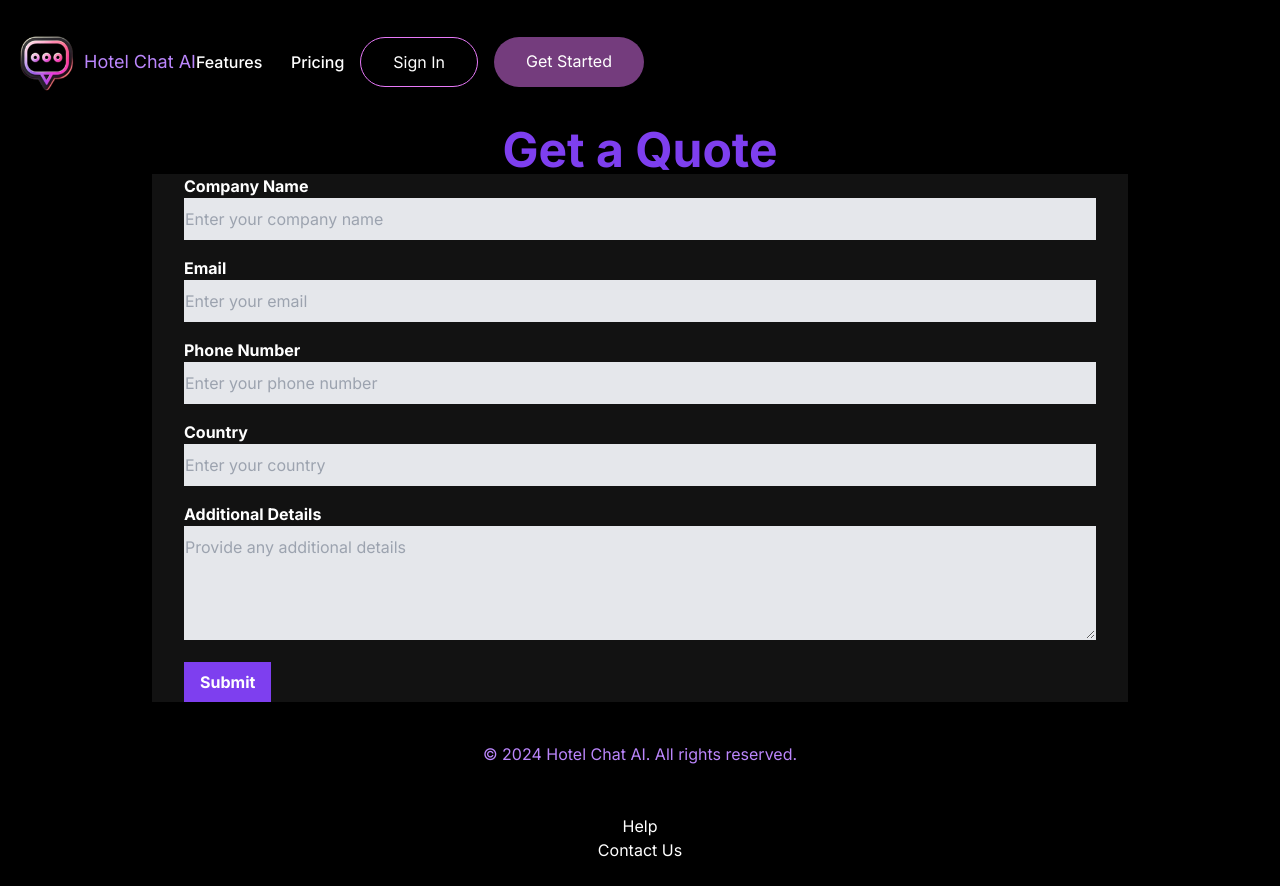
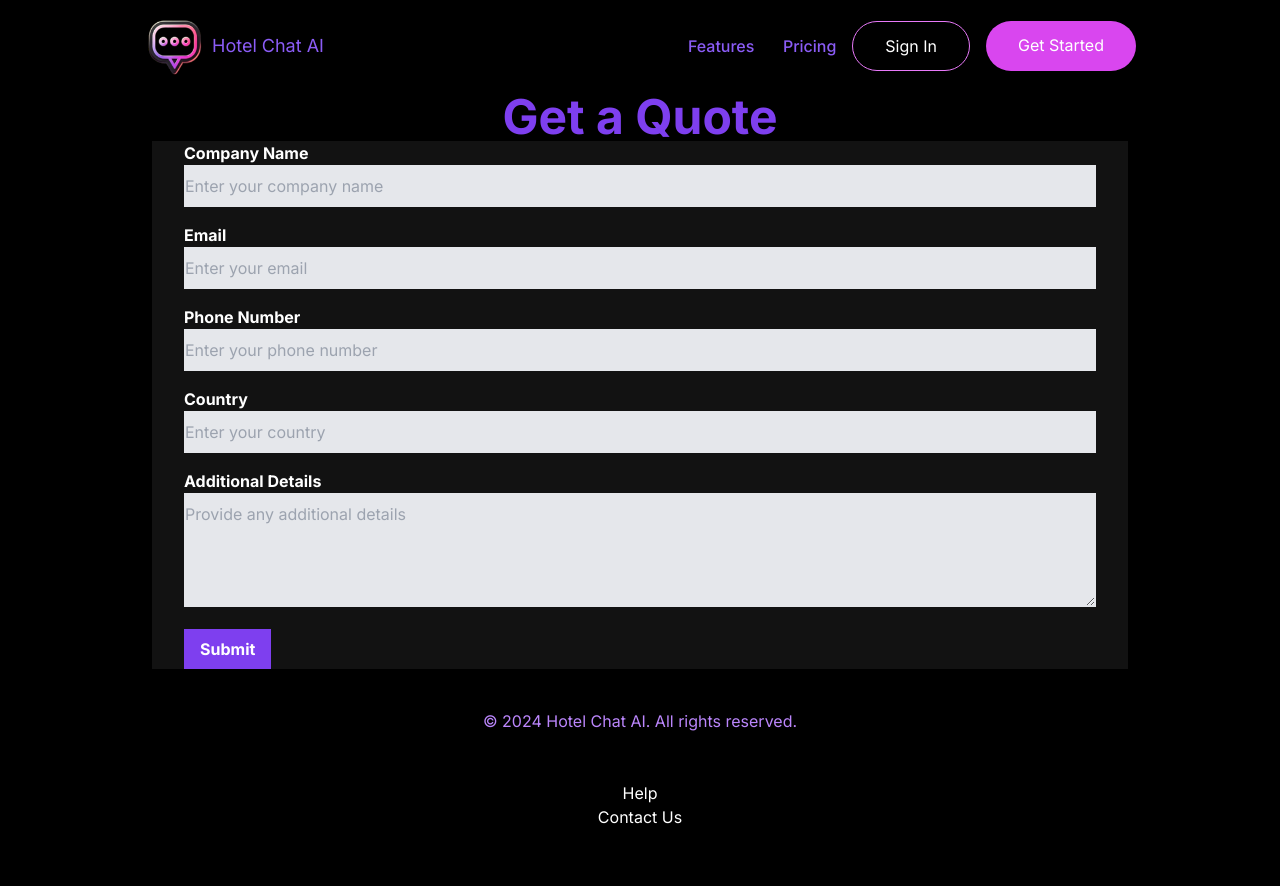
Before and after one commit to FWT-bs/website, a website: page quote.html in a window 1280 px wide. After the commit the page ends 853 px from the top, so only its background shows below. Drawn offline with Linux system fonts and the light colour scheme.

Commit message:
i forgot what i did

```diff
--- a/quote.html
+++ b/quote.html
@@ -59,27 +59,28 @@
 
     <!-- Header -->
     <header class="relative flex py-4 z-[99] items-center border-b border-black">
-        <header class="relative flex py-4 z-[99] items-center border-b border-black">
         <div class="h-full flex items-center mx-auto max-w-5xl w-full px-4">
             <div class="mr-auto flex items-center">
                 <a href="index.html" class="flex items-center" style="text-decoration: none;">
                     <img src="logo.png" alt="Logo" style="width: 60px; height: 60px;">
-                        <span class="text-lg text-purple ml-2">Hotel Chat AI</span>
+                    <span class="text-lg text-violet-500 ml-2">Hotel Chat AI</span>
                 </a>
             </div>
 
             <nav class="navbar-items md:flex md:flex-row space-x-6">
-                    <a href="#features" class="font-medium hover:underline">Features</a>
-                    <a href="pricing.html" class="font-medium hover:underline">Pricing</a>
+                <a href="#features" class="font-medium hover:underline text-violet-500">Features</a>
+                <a href="pricing.html" class="font-medium hover:underline text-violet-500">Pricing</a>
             </nav>
 
             <div class="flex space-x-4 ml-4">
-                    <a href="#" class="px-8 py-3 border border-fuchsia-400 rounded-full hover:bg-fuchsia-400/50 transition transform hover:scale-105">Sign In</a>
-                    <a href="#" class="px-8 py-3 bg-fuchsia-400/50 rounded-full hover:bg-fuchsia-400/50 transition transform hover:scale-105">Get Started</a>
+                <a href="#" class="px-8 py-3 border border-fuchsia-400 text-fuchsia-400 rounded-full hover:bg-fuchsia-400 transition transform hover:scale-105">Sign In</a>
+                <a href="#" class="px-8 py-3 bg-fuchsia-500 text-fuchsia-400 rounded-full transition transform hover:scale-105 hover:bg-fuchsia-500">Get Started</a>
             </div>
+
         </div>
     </header>
-    </header>
+
+
 
     <!-- Get a Quote Heading Section -->
     <section class="flex justify-center max-w-5xl mx-auto py-16 px-6">
--- a/tailwind.config.js
+++ b/tailwind.config.js
@@ -7,8 +7,19 @@ module.exports = {
         customPurple: '#7c3aed',
         customBlack: '#000000',
         customPink: '#FF0077', // Custom pink color
-              },
-            },
-          },
+      },
+    },
+  },
+  // Enable the default color palette by not overriding it entirely
+  purge: {
+    options: {
+      safelist: [
+        'bg-fuchsia-400',
+        'hover:bg-fuchsia-400',
+        'bg-fuchsia-500',
+        'hover:bg-fuchsia-500'
+      ],  // Safelist classes to prevent them from being purged
+    },
+  },
   plugins: [],
 }
```
Also changed, not shown: index.html (+14 -5 lines), pricing.html (+8 -5 lines). Lines whose indentation alone changed are shown as unchanged.
